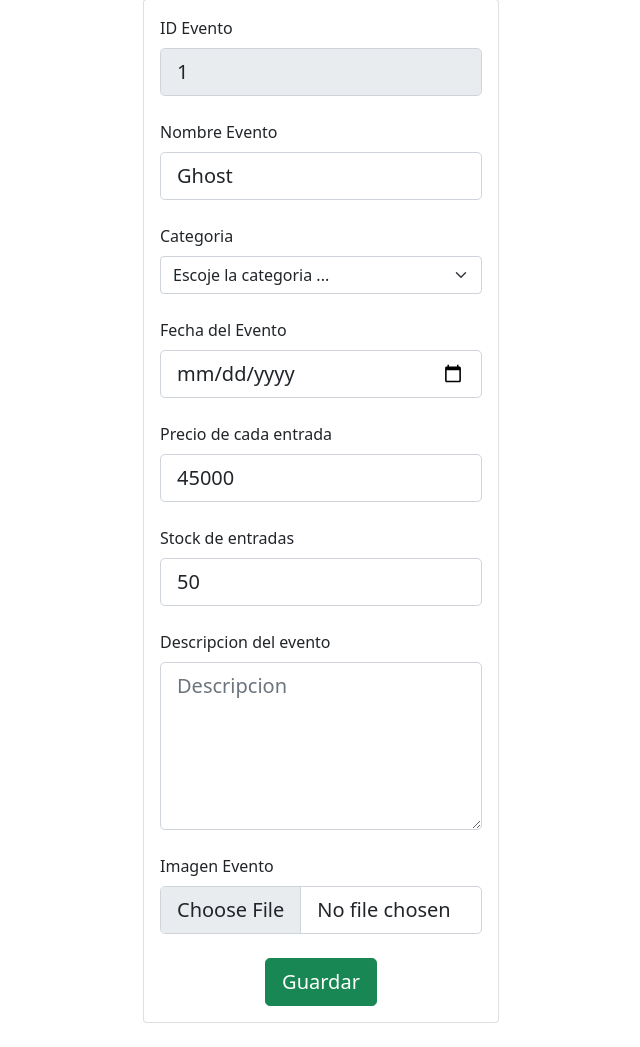
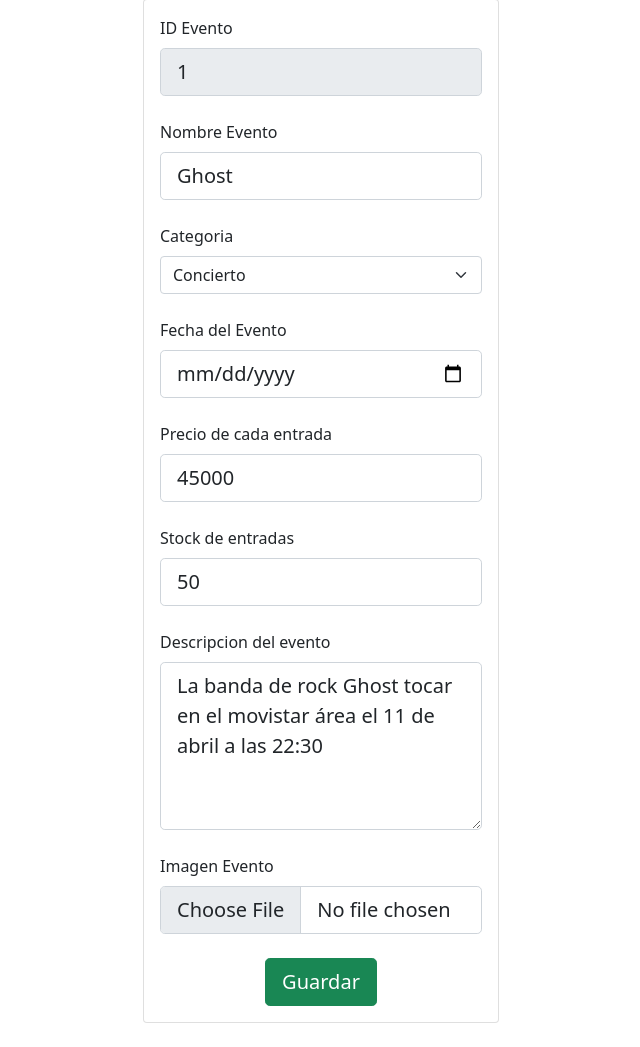
Before and after one commit to MoisesFigueroaDeveloper/OnLineTickets-2.0, a Django app: page /modificarEvento/1 in a window 1280 px wide. Shown: the part 143-1190 px from the top of the page, without its empty margins (319-959 px from the left). Run offline with Django 4.2, Linux system fonts and the light colour scheme; data comes from the database, SQL or seed files in the repository; both versions use the stored data as it was after the commit.

Commit message:
admin stable

```diff
--- a/app/models.py
+++ b/app/models.py
@@ -27,7 +27,7 @@ class Eventos(models.Model):
     )
     id = models.CharField(max_length=6, unique=True, primary_key=True)
     nombre = models.CharField(max_length=50)
-    descripcion = models.TextField(max_length=1000)
+    descripcion = models.TextField(blank=True)
     categoria = models.CharField(max_length=10)
     fecha = models.DateField(blank=True, null=True)
     precio = models.PositiveIntegerField()
--- a/app/templates/app/admin/gestionEventosEditar.html
+++ b/app/templates/app/admin/gestionEventosEditar.html
@@ -11,18 +11,18 @@
                     <div class="form-group">
                         <div class="form-outline form-white mb-4">
                             <label class="form-label" for="inputId">ID Evento</label>
-                            <input type="text" name="inputId" id="inputId" value="{{evento.id}}" class="form-control form-control-lg"
-                                placeholder="ID Evento" readonly required>
+                            <input type="text" name="inputId" id="inputId" value="{{evento.id}}"
+                                class="form-control form-control-lg" placeholder="ID Evento" readonly required>
                         </div>
                         <div class="form-outline form-white mb-4">
                             <label class="form-label" for="inputNombre">Nombre Evento</label>
-                            <input type="text" name="inputNombre" id="inputNombre" value="{{evento.nombre}}" class="form-control form-control-lg"
-                                placeholder="Nombre del evento" required>
+                            <input type="text" name="inputNombre" id="inputNombre" value="{{evento.nombre}}"
+                                class="form-control form-control-lg" placeholder="Nombre del evento" required>
                         </div>
                         <div class="form-outline form-white mb-4">
                             <label class="form-label" for="inputCategoria">Categoria</label>
-                            <select class="form-select" name="inputCategoria" id="inputCategoria"required>
-                                <option selected>Escoje la categoria ...</option>
+                            <select class="form-select" name="inputCategoria" id="inputCategoria" required>
+                                <option selected>{{ evento.categoria }}</option>
                                 <option value="Musica">Musica</option>
                                 <option value="Deporte">Deporte</option>
                                 <option value="Teatro">Teatro</option>
@@ -31,7 +31,8 @@
                         </div>
                         <div class="form-outline form-white mb-4">
                             <label class="form-label" for="inputFecha">Fecha del Evento</label>
-                            <input type="date" name="inputFecha" id="inputFecha" value="{{evento.fecha}}" class="form-control form-control-lg"
+                            <input type="date" name="inputFecha" id="inputFecha" value="{{evento.fecha}}"
+                                class="form-control form-control-lg"
                                 placeholder="Fecha del Evento formato:(dia/mes/año)" required>
                         </div>
                         <div class="form-outline form-white mb-4">
@@ -41,18 +42,19 @@
                         </div>
                         <div class="form-outline form-white mb-4">
                             <label class="form-label" for="inputStock">Stock de entradas</label>
-                            <input type="number" name="inputStock" id="inputStock" value="{{evento.stock}}" class="form-control form-control-lg"
-                                placeholder="Stock total de entradas " required>
+                            <input type="number" name="inputStock" id="inputStock" value="{{evento.stock}}"
+                                class="form-control form-control-lg" placeholder="Stock total de entradas " required>
                         </div>
                         <div class="form-outline form-white mb-4">
                             <label class="form-label" for="inputDescripcion">Descripcion del evento</label>
-                            <textarea name="inputDescripcion" id="inputDescripcion" value="{{evento.descripcion}}" cols="30" rows="5"
-                                class="form-control form-control-lg" placeholder="Descripcion" required></textarea>
+                            <textarea name="inputDescripcion" id="inputDescripcion" value="{{evento.descripcion}}"
+                                cols="30" rows="5" class="form-control form-control-lg" placeholder="Descripcion"
+                                required>{{evento.descripcion}}</textarea>
                         </div>
                         <div class="form-outline form-white mb-4">
                             <label class="form-label" for="inputImagen">Imagen Evento</label>
-                            <input type="file" name="inputImagen" id="inputImagen" value="{{evento.imagen}}" class="form-control form-control-lg"
-                                required>
+                            <input type="file" name="inputImagen" id="inputImagen" value="{{evento.imagen}}"
+                                class="form-control form-control-lg">
                         </div>
 
                         <div class="d-flex justify-content-center text-center">
--- a/app/views.py
+++ b/app/views.py
@@ -292,7 +292,28 @@ def modificarEvento(request,id):
     return render(request, 'app/admin/gestionEventosEditar.html', {"evento": evento})
 
 def editarEvento(request):
-    return
+    id = request.POST['inputId']
+    nombre = request.POST['inputNombre']
+    categoria = request.POST['inputCategoria']
+    fecha = request.POST['inputFecha']
+    precio = request.POST['inputPrecio']
+    stock = request.POST['inputStock']
+    descripcion = request.POST['inputDescripcion']
+    imagen = request.POST['inputImagen']
+
+    evento = Eventos.objects.get(id=id)
+
+    evento.nombre = nombre
+    evento.categoria = categoria
+    evento.fecha = fecha
+    evento.precio = precio
+    evento.stock = stock
+    evento.descripcion = descripcion
+    evento.imagen = imagen
+
+    evento.save()
+
+    return redirect('/gestionEventos')
 #---------------EVENTOS---------------#
 
 def musica(request):
```
Also changed, not shown: app/migrations/0014_auto_20230701_1923.py (added), db.sqlite3.
